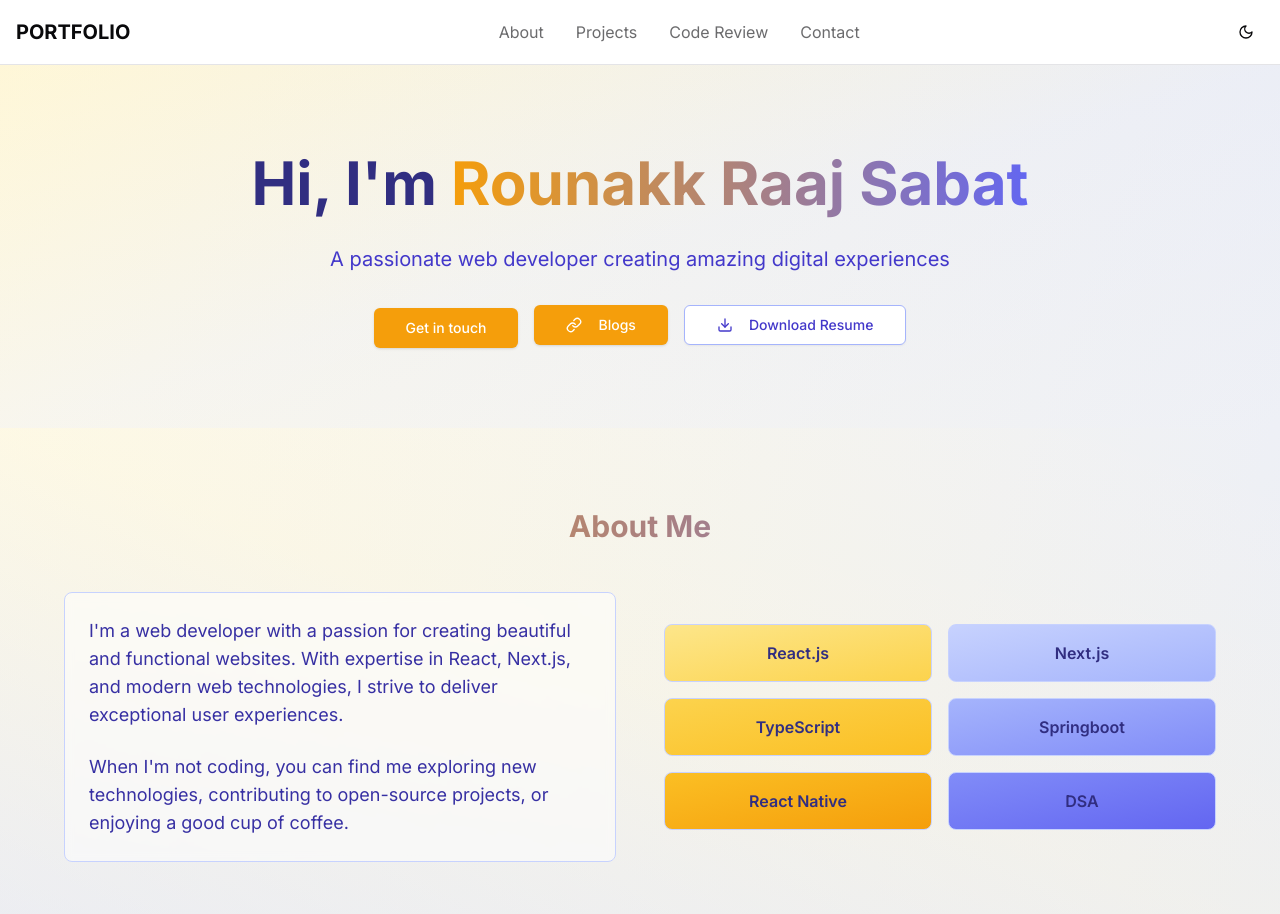
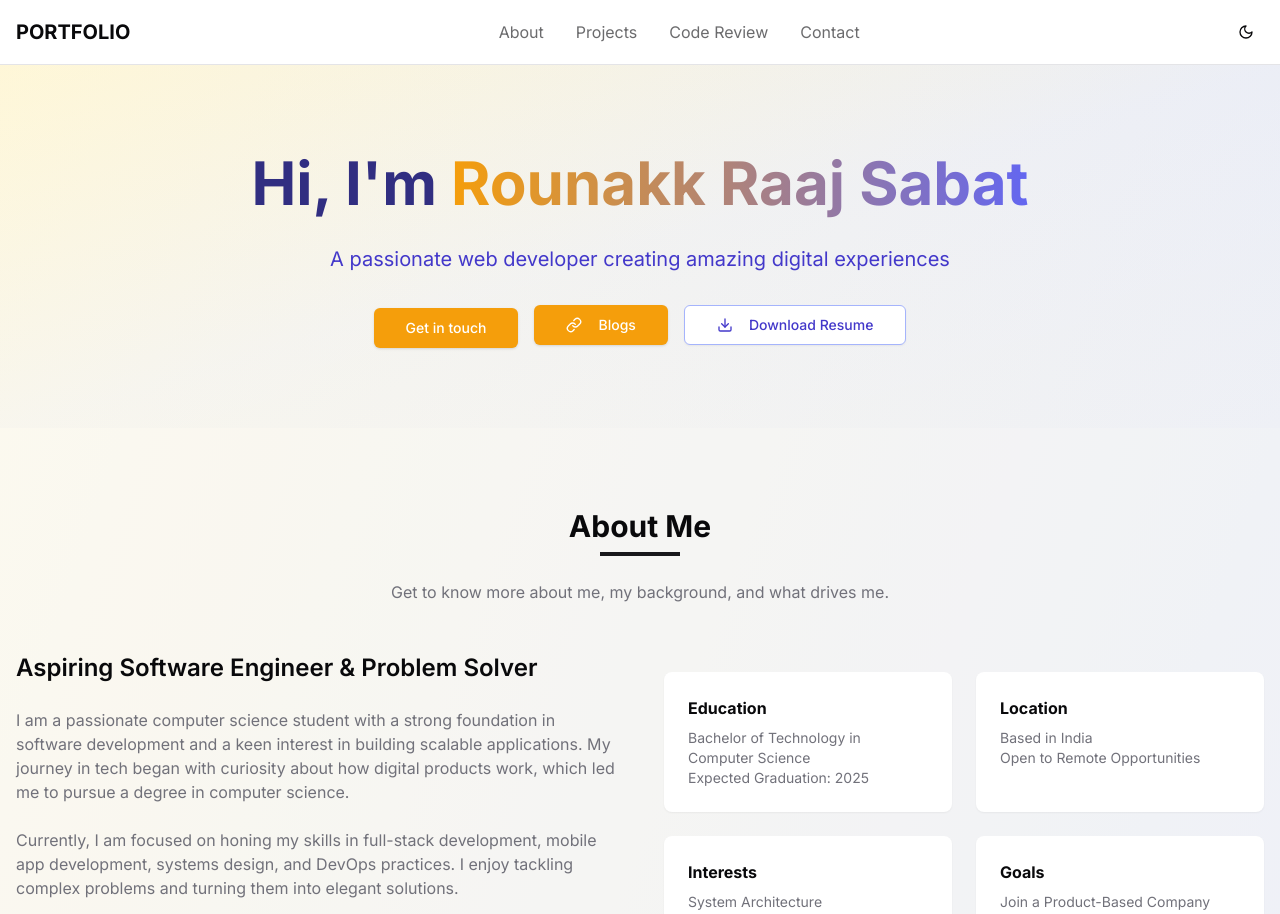
Before and after one commit to rounakkraaj-1744/portfolio, a Next.js app: page / in a window 1280 px wide. Shown: the top 914 px of the page. Built offline with nearby package versions, Linux system fonts and the light colour scheme; no server answers; what @nextui-org/react would draw is missing.

Commit message:
updated the about section

```diff
--- a/components/AboutSection.tsx
+++ b/components/AboutSection.tsx
@@ -1,54 +1,73 @@
-import { motion } from "framer-motion";
+export default function About() {
+  return (
+    <section id="about" className="py-20 bg-muted/30">
+      <div className="container mx-auto px-4">
+        <div className="flex flex-col items-center text-center mb-12">
+          <h2 className="text-3xl font-bold">About Me</h2>
+          <div className="w-20 h-1 bg-primary mt-2 mb-6"></div>
+          <p className="max-w-2xl text-muted-foreground">
+            Get to know more about me, my background, and what drives me.
+          </p>
+        </div>
 
-export default function AboutSection() {
-  return (
-    <section id="about" className="relative py-20 px-4">
-      <div className="absolute inset-0 bg-gradient-to-tr from-indigo-200/30 via-amber-100/20 to-transparent dark:from-indigo-800/30 dark:via-amber-900/20 dark:to-transparent"></div>
-      <div className="relative max-w-6xl mx-auto">
-        <h2 className="text-3xl font-bold mb-12 text-center bg-gradient-to-r from-amber-500 to-indigo-500 bg-clip-text text-transparent">
-          About Me
-        </h2>
         <div className="grid md:grid-cols-2 gap-12 items-center">
-          <motion.div
-            initial={{ opacity: 0, x: -50 }}
-            whileInView={{ opacity: 1, x: 0 }}
-            transition={{ duration: 0.8 }}
-            viewport={{ once: true }}
-            className="p-6 rounded-lg bg-white/50 dark:bg-gray-800/50 backdrop-blur-sm border border-indigo-200 dark:border-indigo-700"
-          >
-            <p className="text-lg mb-6 text-indigo-800 dark:text-indigo-200">
-              I&apos;m a web developer with a passion for creating beautiful and functional websites. With expertise in React, Next.js, and modern web technologies, I strive to deliver exceptional user experiences.
+          <div className="space-y-6">
+            <h3 className="text-2xl font-semibold">Aspiring Software Engineer & Problem Solver</h3>
+            <p className="text-muted-foreground">
+              I am a passionate computer science student with a strong foundation in software development and a keen
+              interest in building scalable applications. My journey in tech began with curiosity about how digital
+              products work, which led me to pursue a degree in computer science.
             </p>
-            <p className="text-lg text-indigo-800 dark:text-indigo-200">
-              When I&apos;m not coding, you can find me exploring new technologies, contributing to open-source projects, or enjoying a good cup of coffee.
+            <p className="text-muted-foreground">
+              Currently, I am focused on honing my skills in full-stack development, mobile app development, systems
+              design, and DevOps practices. I enjoy tackling complex problems and turning them into elegant solutions.
             </p>
-          </motion.div>
-          <motion.div
-            initial={{ opacity: 0, x: 50 }}
-            whileInView={{ opacity: 1, x: 0 }}
-            transition={{ duration: 0.8 }}
-            viewport={{ once: true }}
-            className="grid grid-cols-2 gap-4"
-          >
-            {[
-              { name: 'React.js', color: 'from-amber-200 to-amber-300 dark:from-amber-700 dark:to-amber-800' },
-              { name: 'Next.js', color: 'from-indigo-200 to-indigo-300 dark:from-indigo-700 dark:to-indigo-800' },
-              { name: 'TypeScript', color: 'from-amber-300 to-amber-400 dark:from-amber-600 dark:to-amber-700' },
-              { name: 'Springboot', color: 'from-indigo-300 to-indigo-400 dark:from-indigo-600 dark:to-indigo-700' },
-              { name: 'React Native', color: 'from-amber-400 to-amber-500 dark:from-amber-500 dark:to-amber-600' },
-              { name: 'DSA', color: 'from-indigo-400 to-indigo-500 dark:from-indigo-500 dark:to-indigo-600' },
-            ].map((skill) => (
-              <motion.div
-                key={skill.name}
-                whileHover={{ scale: 1.05 }}
-                className={`p-4 rounded-lg text-center font-semibold bg-gradient-to-br ${skill.color} text-indigo-900 dark:text-indigo-100 backdrop-blur-sm border border-indigo-200 dark:border-indigo-700 hover:border-indigo-400 dark:hover:border-indigo-500 transition-all duration-300 hover:shadow-lg hover:text-indigo-100 dark:hover:text-white`}
-              >
-                {skill.name}
-              </motion.div>
-            ))}
-          </motion.div>
+            <p className="text-muted-foreground">
+              As I prepare to enter the industry, I am particularly interested in product-based companies where I can
+              contribute to meaningful projects and continue to grow as a developer.
+            </p>
+          </div>
+
+          <div className="grid grid-cols-2 gap-6">
+            <div className="bg-background p-6 rounded-lg shadow-sm">
+              <h4 className="font-bold mb-2">Education</h4>
+              <p className="text-sm text-muted-foreground">
+                Bachelor of Technology in Computer Science
+                <br />
+                Expected Graduation: 2025
+              </p>
+            </div>
+            <div className="bg-background p-6 rounded-lg shadow-sm">
+              <h4 className="font-bold mb-2">Location</h4>
+              <p className="text-sm text-muted-foreground">
+                Based in India
+                <br />
+                Open to Remote Opportunities
+              </p>
+            </div>
+            <div className="bg-background p-6 rounded-lg shadow-sm">
+              <h4 className="font-bold mb-2">Interests</h4>
+              <p className="text-sm text-muted-foreground">
+                System Architecture
+                <br />
+                Cloud Computing
+                <br />
+                Open Source
+              </p>
+            </div>
+            <div className="bg-background p-6 rounded-lg shadow-sm">
+              <h4 className="font-bold mb-2">Goals</h4>
+              <p className="text-sm text-muted-foreground">
+                Join a Product-Based Company
+                <br />
+                Contribute to Innovative Projects
+                <br />
+                Continuous Learning
+              </p>
+            </div>
+          </div>
         </div>
       </div>
     </section>
-  );
+  )
 }
```
